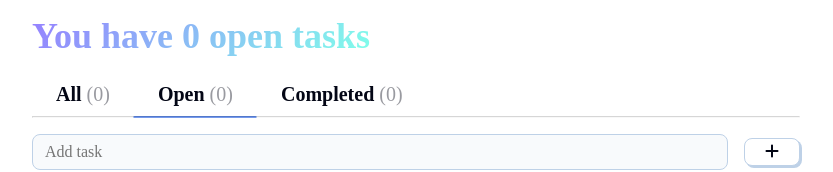
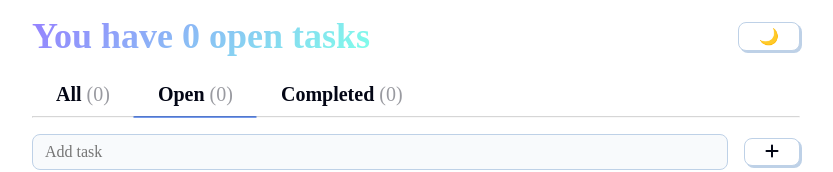
Before and after one commit to karldudley/react-todo-advanced, a React (Vite) app: page / in a window 1280 px wide. Shown: the top 172 px of the page, without its empty margins (224-1057 px from the left). Built offline with nearby package versions, Linux system fonts and the light colour scheme; a web font is replaced by a local one.

Commit message:
update README with live URL and tech stack
Add quirky intro, list technologies used (React 18, Vite, CSS3, ESLint, Netlify), include live demo link, and improve overall formatting with features section and setup instructions.

```diff
--- a/src/components/Header.jsx
+++ b/src/components/Header.jsx
@@ -1,15 +1,28 @@
-import React from 'react';
+import React, { useState, useEffect } from 'react';
 
 export default function Header(props) {
     const { todos } = props;
     const todosLength = todos.filter(todo => !todo.complete).length;
     const taskOrTasks = todosLength === 1 ? 'task' : 'tasks';
 
+    const [isDark, setIsDark] = useState(
+        window.matchMedia('(prefers-color-scheme: dark)').matches
+    );
+
+    const toggleTheme = () => setIsDark(!isDark);
+
+    useEffect(() => {
+        document.documentElement.classList.toggle('dark', isDark);
+    }, [isDark]);
+
     return (
-        <header>
+        <header style={{ display: 'flex', justifyContent: 'space-between', alignItems: 'center' }}>
             <h1 className="text-gradient">
                 You have {todosLength} open {taskOrTasks}
             </h1>
+            <button onClick={toggleTheme}>
+                {isDark ? '☀️' : '🌙'}
+            </button>
         </header>
     );
 }
--- a/src/fanta.css
+++ b/src/fanta.css
@@ -61,6 +61,25 @@
     --highlight-border-radius: 0.5rem;
 
     --text-selection: '';
+}
+
+/* Manual dark mode override - only changed variables */
+.dark {
+    --background-primary: #05070f;
+    --background-secondary: #0e101e;
+    --background-tertiary: #121424;
+    --background-muted: #1a1e32;
+
+    --color-primary: white;
+    --color-link: #60a5fa;
+    --color-link-transparent: rgba(37, 99, 235, 0.1);
+
+    --border-primary: #29325b;
+    --border-secondary: #323c71;
+    --border-highlight: #4649af;
+
+    --gradient-start: #9580ff;
+    --gradient-end: #80ffea;
 }
 
 @media (prefers-color-scheme: dark) {
```
Also changed, not shown: 1 other file (tests, documents, lock files or other folders).
